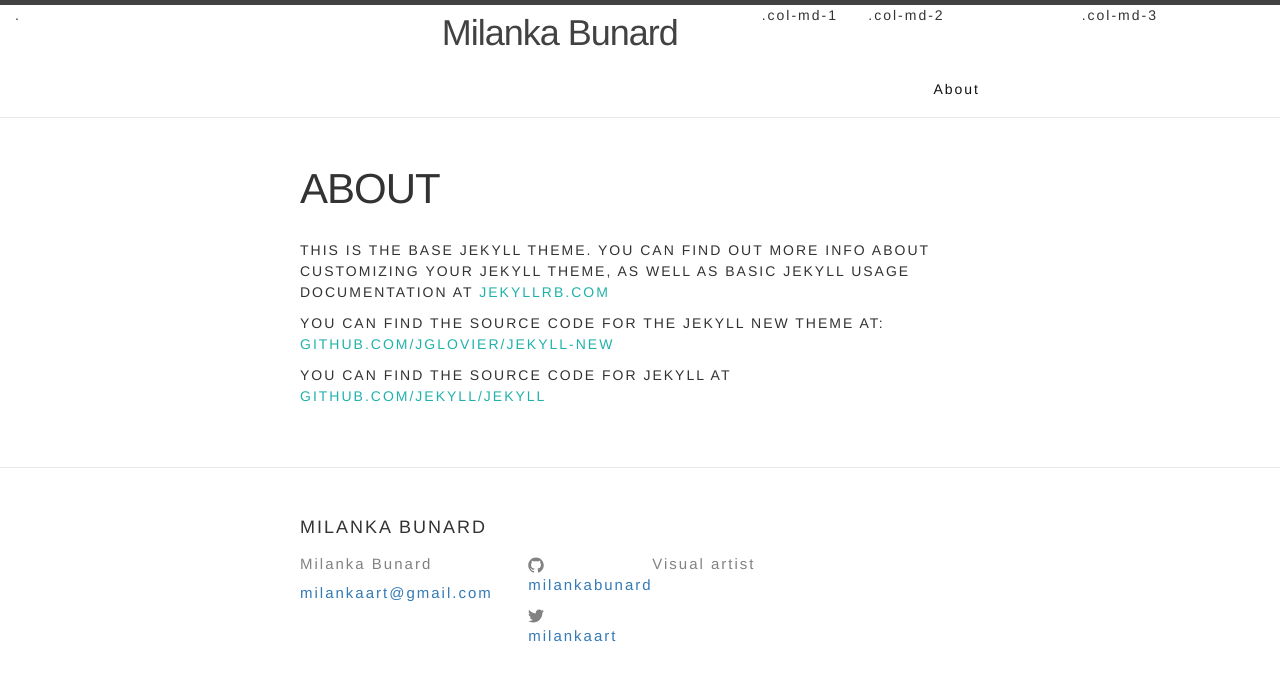
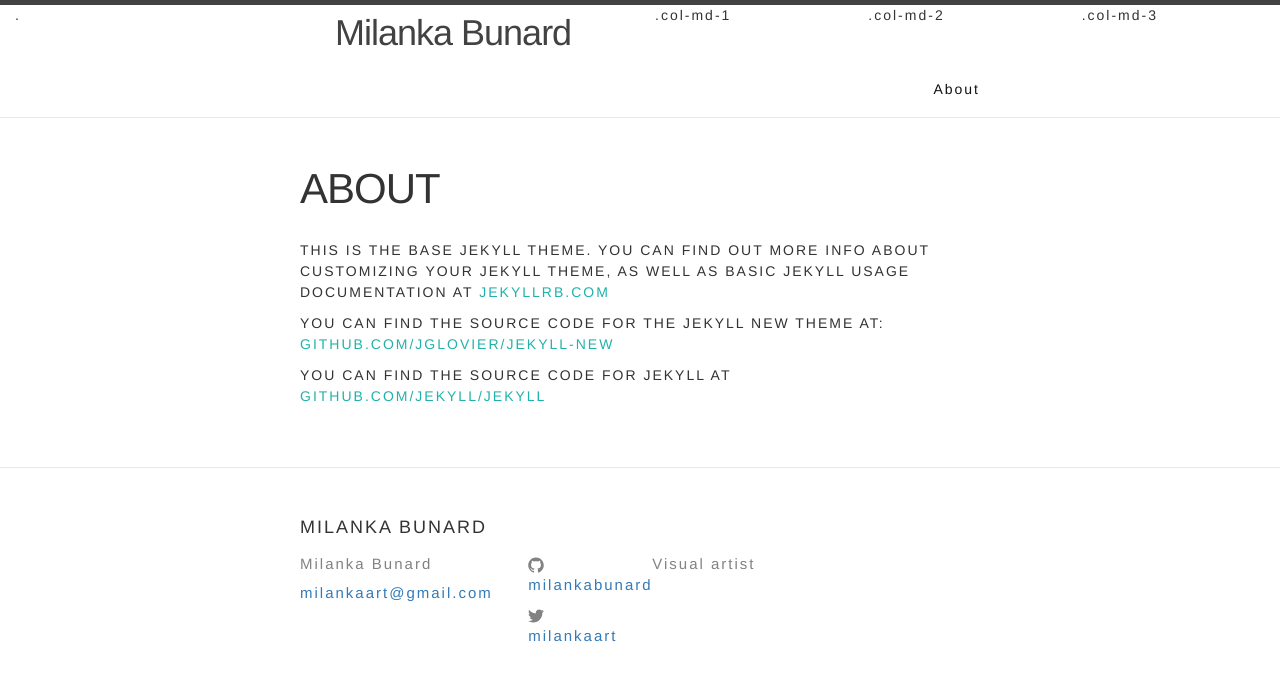
Before and after one commit to milankabunard/milankabunard.github.io, a Jekyll site: the page built from about.md, in a window 1280 px wide. Shown: the top 681 px of the page. Built offline with Jekyll 4.4.1, drawn with Linux system fonts in a browser that asks for light colours.

Commit message:
changes header

```diff
--- a/_includes/header.html
+++ b/_includes/header.html
@@ -4,9 +4,9 @@
 
 <div class="container-fluid">
 <div class="row">
-  <div class="col-md-4">.</div>
+  <div class="col-md-3">.</div>
   <div class="col-md-3"><a class="site-title" href="{{ site.baseurl }}/">{{ site.title }}</a></div>
-  <div class="col-md-1">.col-md-1</div>
+  <div class="col-md-2">.col-md-1</div>
   <div class="col-md-2">.col-md-2</div>
   <div class="col-md-2">.col-md-3</div>
 </div>
```
